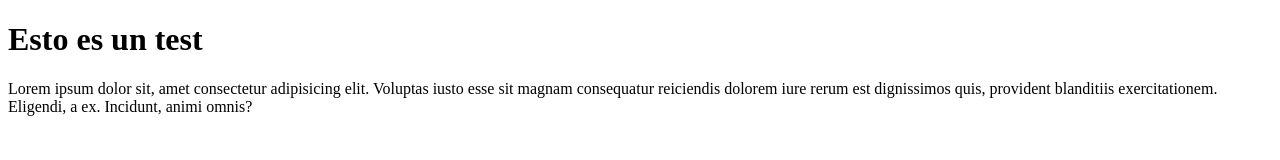
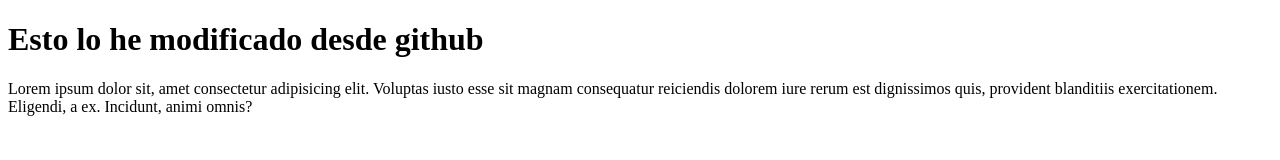
Before and after one commit to Fejefertru01/HTML, a plain HTML site: page test.html in a window 1280 px wide. Drawn offline with Linux system fonts and the light colour scheme.

Commit message:
Update test.html

```diff
--- a/test.html
+++ b/test.html
@@ -7,7 +7,7 @@
     <title>Test</title>
 </head>
 <body>
-    <h1>Esto es un test</h1>
+    <h1>Esto lo he modificado desde github</h1>
     <p>Lorem ipsum dolor sit, amet consectetur adipisicing elit. Voluptas iusto esse sit magnam consequatur reiciendis dolorem iure rerum est dignissimos quis, provident blanditiis exercitationem. Eligendi, a ex. Incidunt, animi omnis?</p>
 </body>
 </html>
```
